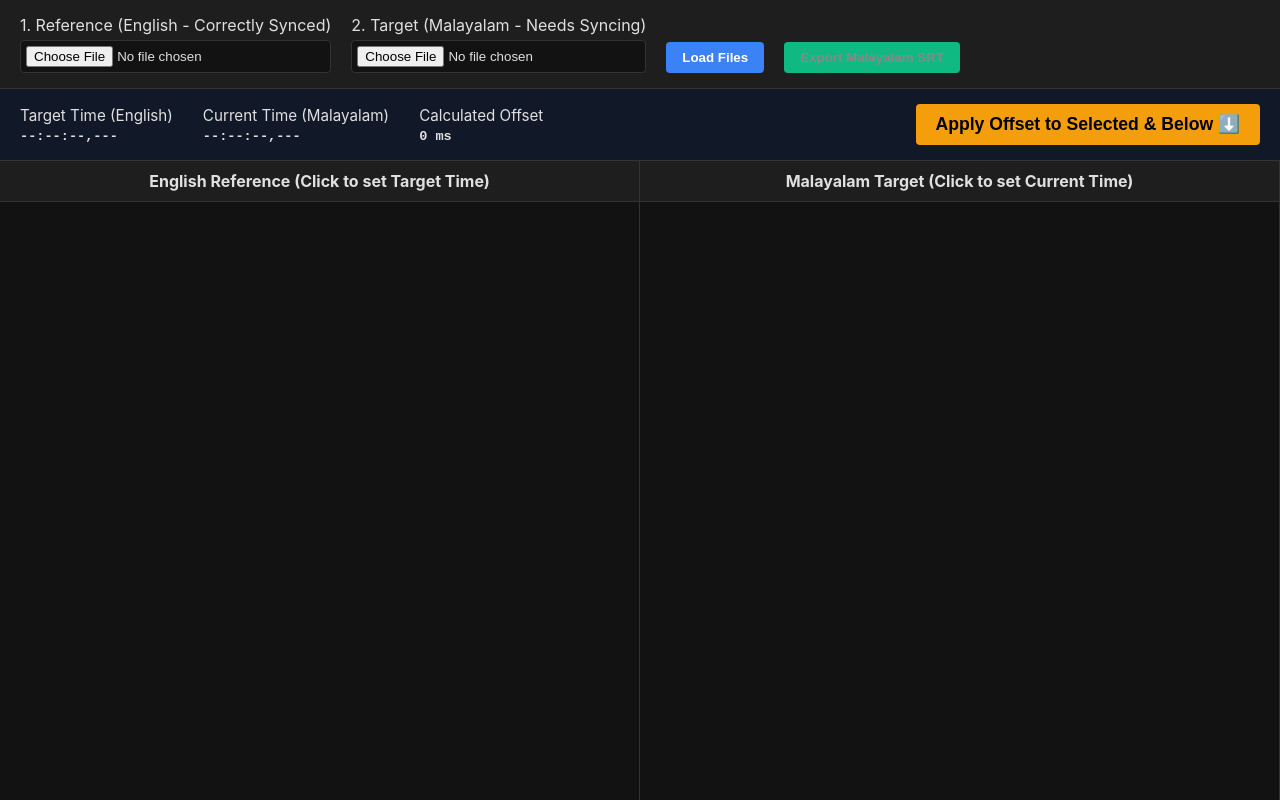
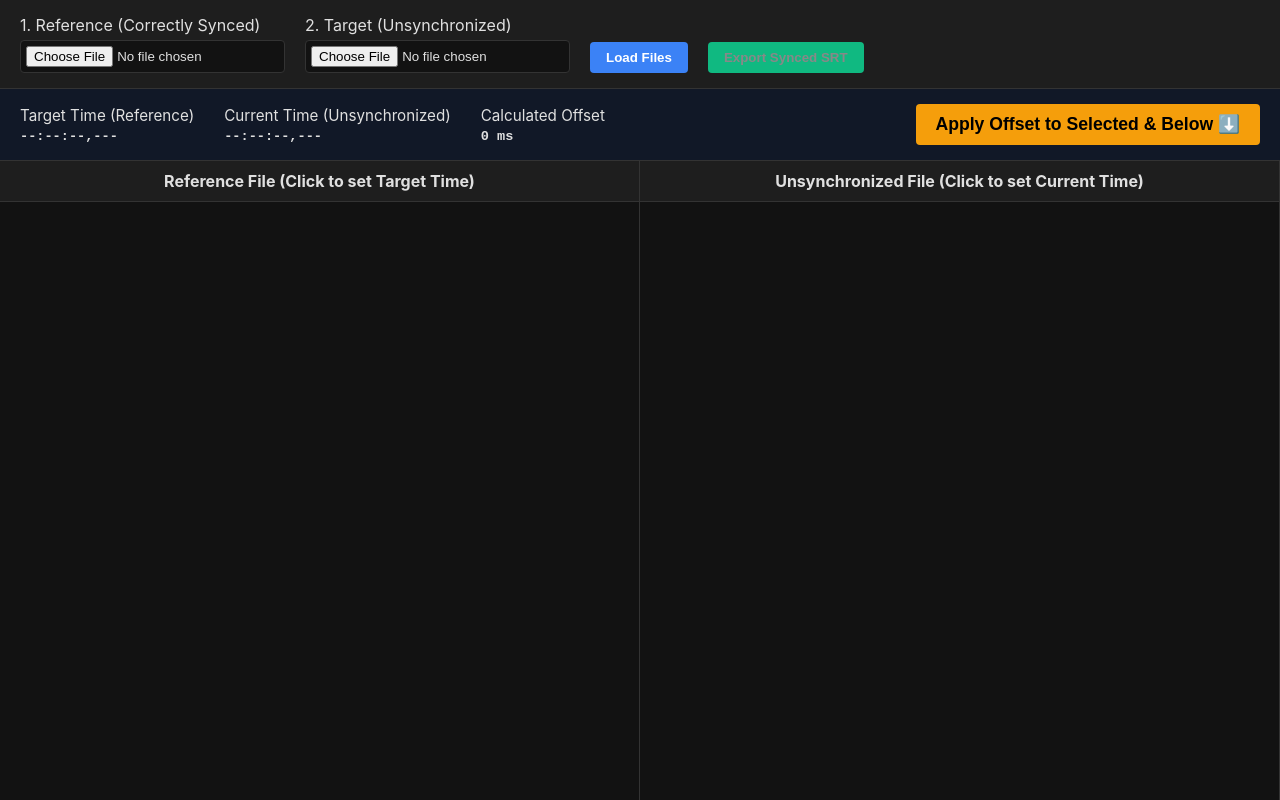
Before and after one commit to pvalissery/subtitle_synchronizers, a plain HTML site: page index.html in a window 1280 px wide. Drawn offline with Linux system fonts and the light colour scheme.

Commit message:
Add files via upload

```diff
--- a/index.html
+++ b/index.html
@@ -70,25 +70,25 @@
 
 <div class="top-panel">
     <div class="file-input">
-        <label>1. Reference (English - Correctly Synced)</label>
+        <label>1. Reference (Correctly Synced)</label>
         <input type="file" id="refFile" accept=".srt">
     </div>
     <div class="file-input">
-        <label>2. Target (Malayalam - Needs Syncing)</label>
+        <label>2. Target (Unsynchronized)</label>
         <input type="file" id="targetFile" accept=".srt">
     </div>
     <button id="loadBtn">Load Files</button>
-    <button id="exportBtn" disabled>Export Malayalam SRT</button>
+    <button id="exportBtn" disabled>Export Synced SRT</button>
 </div>
 
 <div class="sync-panel">
     <div class="sync-info">
         <div>
-            <label>Target Time (English)</label>
+            <label>Target Time (Reference)</label>
             <span id="lblTargetTime">--:--:--,---</span>
         </div>
         <div>
-            <label>Current Time (Malayalam)</label>
+            <label>Current Time (Unsynchronized)</label>
             <span id="lblCurrentTime">--:--:--,---</span>
         </div>
         <div>
@@ -101,11 +101,11 @@
 
 <div class="editor-container">
     <div class="col">
-        <div class="col-header">English Reference (Click to set Target Time)</div>
+        <div class="col-header">Reference File (Click to set Target Time)</div>
         <div class="scroll-area" id="refList"></div>
     </div>
     <div class="col">
-        <div class="col-header">Malayalam Target (Click to set Current Time)</div>
+        <div class="col-header">Unsynchronized File (Click to set Current Time)</div>
         <div class="scroll-area" id="tgtList"></div>
     </div>
 </div>
@@ -245,7 +245,7 @@
 
         const offsetMs = refSubs[selRefIdx].startMs - tgtSubs[selTgtIdx].startMs;
 
-        // Apply offset to selected Malayalam subtitle and EVERY subtitle after it
+        // Apply offset to selected target subtitle and EVERY subtitle after it
         for (let i = selTgtIdx; i < tgtSubs.length; i++) {
             tgtSubs[i].startMs += offsetMs;
             tgtSubs[i].endMs += offsetMs;
@@ -272,7 +272,7 @@
         const url = URL.createObjectURL(blob);
         const a = document.createElement('a');
         a.href = url;
-        a.download = 'synced_malayalam.srt';
+        a.download = 'synced_subtitles.srt';
         document.body.appendChild(a);
         a.click();
         document.body.removeChild(a);
```
